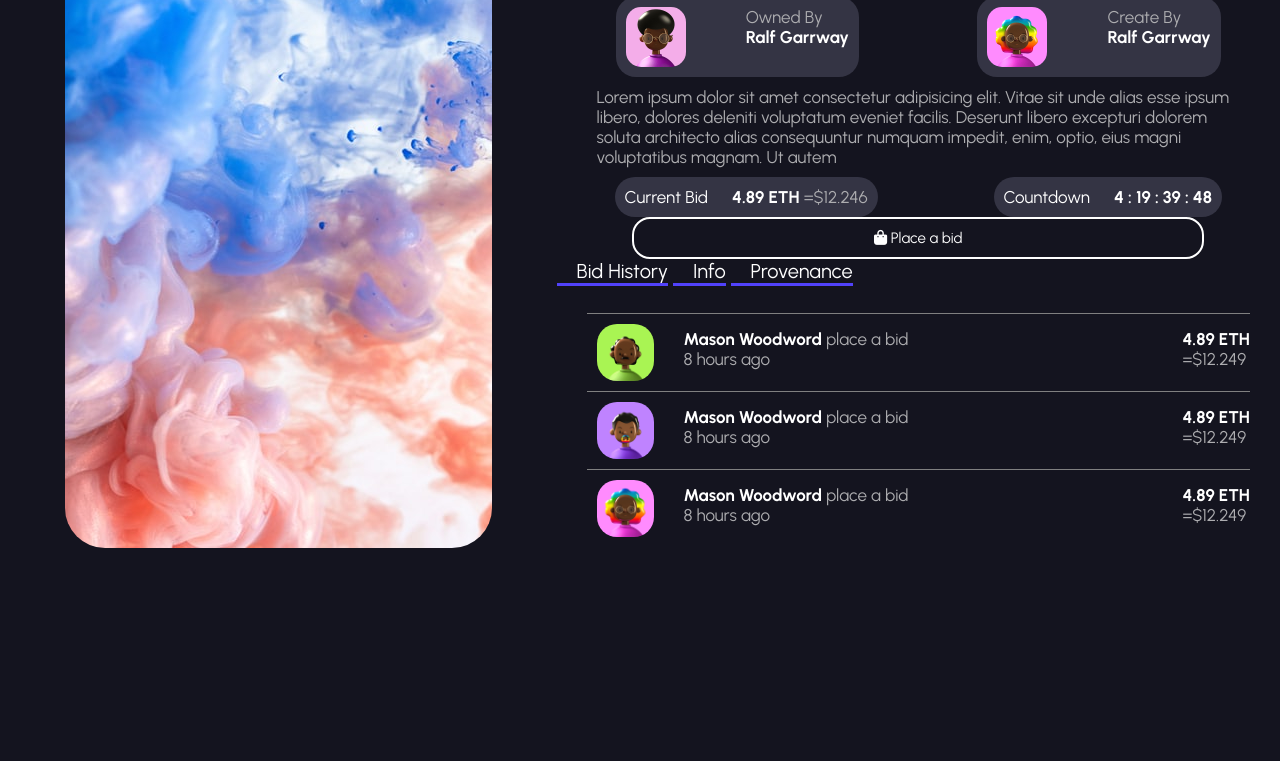
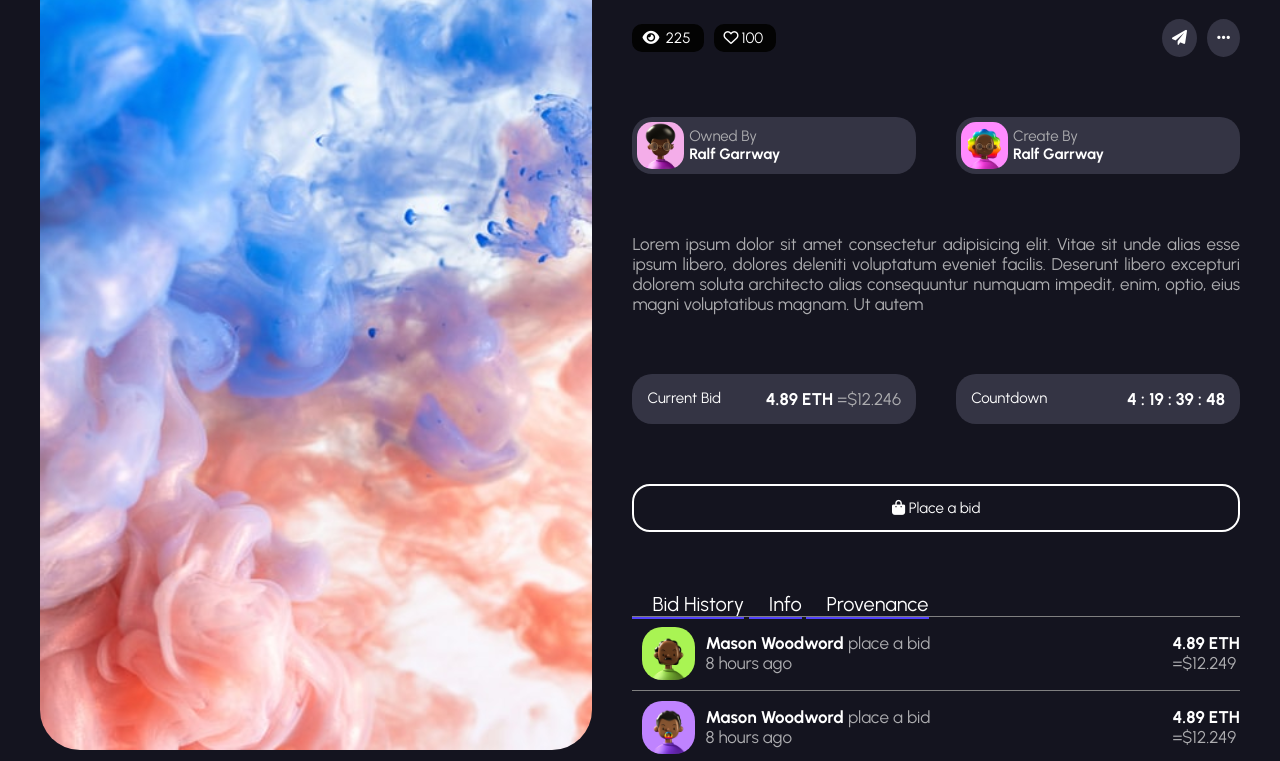
Before and after one commit to jahangiri20/Front-End-Mentorship-p2-Axise, a website: page items/item.html in a window 1280 px wide. Shown: the part 414-1175 px from the top of the page. Before the commit the page ends 991 px from the top, so only its background shows below. Drawn offline with Linux system fonts and the light colour scheme.

Commit message:
itempage

```diff
--- a/css/header.css
+++ b/css/header.css
@@ -29,7 +29,7 @@
      display: inline;
      padding-right: 1.8rem;
      position: relative;
-     font-weight: 400;
+     font-weight: 600;
 
 }
 .nav__navbar i{
--- a/css/popular.css
+++ b/css/popular.css
@@ -26,8 +26,7 @@
 }
 
 
-.popular__item{
-
+.popular__item {
     border-radius: 12px;
     display: flex;
     flex-direction: column;
@@ -37,6 +36,7 @@
     padding: 1.5rem;
     object-fit: cover;
 }
+
 .popular__item--photo{
     display: grid;
     grid-template-columns: repeat(6, 1fr);
--- a/items/item.css
+++ b/items/item.css
@@ -1,3 +1,4 @@
+
 .header__itemDetails1{
     display: flex;
     flex-direction: column;
@@ -34,21 +35,18 @@
 
 .item__details{
     display: grid;
-    grid-template-columns: 1fr 1.3fr;
+    grid-template-columns: 1fr 1.1fr;
+    gap: 4rem;
+    margin: 4rem;
 
-    justify-content: space-around;
-    justify-items: center;
 }
 .item__details--left{
     display: grid;
     grid-template-columns: auto;
-    justify-content: center;
-    justify-items: center;
-    place-items: center;
+
 
 }
 .item__details--img img{
-
    border-radius: 4rem;
    width: 100%;
 
@@ -56,136 +54,126 @@
 .item__details--right{
    display: grid;
    grid-template-columns: auto;
-   justify-content: space-between;
+   gap: 6rem;
+
+
 
 
 }
 .item__details--title{
     font-size: 3rem;
-    padding: 2rem;
+    text-shadow: 1px 2px 2px var(--secondry_color);
+
 
 }
 .item__see{
-    display: flex;
-    flex-direction: row;
-    justify-content: space-between;
+    display: grid;
+    grid-template-columns: 1fr 1fr;
+    align-items: center;
+    cursor: pointer;
 
 }
 .item__see--view{
     display:flex;
-   flex-direction: row;
-   justify-content: space-around;
-
+    flex-direction: row;
+    gap: 1rem;
+}
+.eye , .heart{
+    padding: 0.5rem 1rem;
+    font-size: 1.5rem;
+    border-radius: 1rem;
+    background-color: #030303;
 
 }
-.eye , .heart{
-    padding: 0.3rem 0.1rem 0.3rem 0.1rem;
-    font-size: 1.2rem;
-    margin-top: 1rem;
-    border-radius: 1rem;
-    background-color: #030303;
-}
 .eye span , .heart span {
-    padding: 0.4rem;
-    background-color: #030303;
+    padding: 0.3rem;
+
 }
 .item__see--icon{
     display: flex;
     flex-direction: row;
-    justify-content: space-around;
-    margin-right: 2rem;
-    background-color: blueviolet;
+    justify-content: flex-end;
+    gap: 1rem;
+
 }
 .papar , .more{
-    padding: 1rem;
 
     background-color: var(--primary_color);
-    border-radius: 1.8rem;
-
+    border-radius: 50%;
+    padding: 1rem;
+    cursor: pointer;
 }
 .icon{
 
 }
 
 .items__by{
-   display:flex;
-   flex-direction: row;
-   justify-content: space-around;
+   display:grid;
+   grid-template-columns: 1fr 1fr;
+   gap: 4rem;
+
 
 }
 .item__by--left , .item__by--right{
    display: flex;
    flex-direction: row;
-   justify-content: flex-start;
+   background-color: var(--primary_color);
+   border-radius: 2rem;
+   align-items: center;
 
-   font-size: 1.5rem;
-   background-color: var(--primary_color);
-   padding: 1rem;
-   border-radius: 2rem;
-
-}
-.img , .create {
-    display: flex;
-    flex-direction: row;
-}
-.img img{
-    border-radius: 1.5rem;
-    width: 50%;
-    height: auto;
 
 }
 
+.image__by{
+    border-radius: 2rem;
+    width: 20%;
+    height: auto;
+    padding: 0.5rem;
 
+}
+.create p{
+    font-size: 1.5rem;
+
+}
 .more__text{
     display: flex;
+    justify-content: center;
+}
+.more__text p{
+   text-align: justify;
+}
+
+.item__card{
+    display: grid;
+    grid-template-columns: 1fr 1fr;
+    gap: 4rem;
+    align-items: center;
+}
+.card__current , .card__count{
+    display: flex;
     flex-direction: row;
-    justify-content: space-around;
-    margin: 1rem;
-    padding: 0rem 3rem 0rem 3rem;
+    justify-content: space-between;
+    background-color: var(--primary_color);
+    padding: 1.5rem;
+    border-radius: 2rem;
 
 }
 
-.items__by--right{
-
-}
-.item__card{
-    display: flex;
-    flex-direction: row;
-    justify-content: space-around;
-}
-.card__current , .card__count{
-    background-color: var(--primary_color);
-    padding: 1rem;
-    border-radius: 2rem;
-    font-size: 1.5rem;
-}
-.card__current b , .card__count b{
-    padding-left: 2rem;
-}
-.card__current span , .card__count span{
-    color: white;
-}
 
 .place{
     display: flex;
     flex-direction: row;
     justify-content: space-around;
-
-
 }
 .place .btn{
-
-    padding: 1rem 24rem 1rem 24rem ;
     border-color: white;
+    width: 100%;
 
 }
 
 .tabHistory{
-    display: flex;
-    flex-direction: column;
-    justify-content: space-between;
-    margin :3rem;
-
+    display: grid;
+    grid-template-columns: 1fr;
 
 
 }
@@ -193,21 +181,15 @@
     display: flex;
     flex-direction: row;
     justify-content: space-between;
-    border-top: 1px solid gray;
-
-
-
-
+    border-top: 0.1rem solid gray;
+    align-items: center;
 
 }
 .photo__text{
     display: flex;
     flex-direction: row;
     justify-content: flex-start;
-    font-size: 1.7rem;
-
-
-
+    align-items: center;
 
 }
 .photo__text img{
@@ -218,12 +200,10 @@
 
 }
 .text{
-  padding-left: 2rem;
 
 
 }
 .text , .price {
-    padding-top: 1.5rem;
 
 
 }
--- a/items/item.html
+++ b/items/item.html
@@ -31,6 +31,7 @@
     </section>
     <section>
         <div class="containar">
+
         <div class="item__details">
 
             <div class="item__details--left">
@@ -52,12 +53,12 @@
                 </div>
                 <div class="items__by">
                     <div class="item__by--left">
-                        <div class="img"><img src="../assets/avt-4.jpg" alt=""></div>
+                        <img class="image__by" src="../assets/avt-4.jpg" alt="">
                         <div class="create"><p>Owned By <br><b>Ralf Garrway</b></p></div>
 
                     </div>
                     <div class="item__by--right">
-                        <div class="img"><img src="../assets/avt-7.jpg" alt=""></div>
+                        <img class="image__by" src="../assets/avt-7.jpg" alt="">
                         <div class="create"><p>Create By <br> <b>Ralf Garrway</b></p></div>
                     </div>
                 </div>
@@ -69,8 +70,8 @@
 
                 </div>
                 <div class="item__card">
-                    <div class="card__current"><p><span>Current Bid</span>  <b>4.89 ETH </b>=$12.246</p> </div>
-                    <div class="card__count"><p><span>Countdown</span>  <b>4 : 19 : 39 : 48 </b></p> </div>
+                    <div class="card__current"><span>Current Bid</span> <p> <b>4.89 ETH </b>=$12.246</p> </div>
+                    <div class="card__count"><span>Countdown</span> <p> <b>4 : 19 : 39 : 48 </b></p> </div>
                 </div>
                 <div class="place"><button class="btn"><i class="fa fa-shopping-bag" aria-hidden="true"></i>  Place a bid</button></div>
                 <div class="tab">
```
